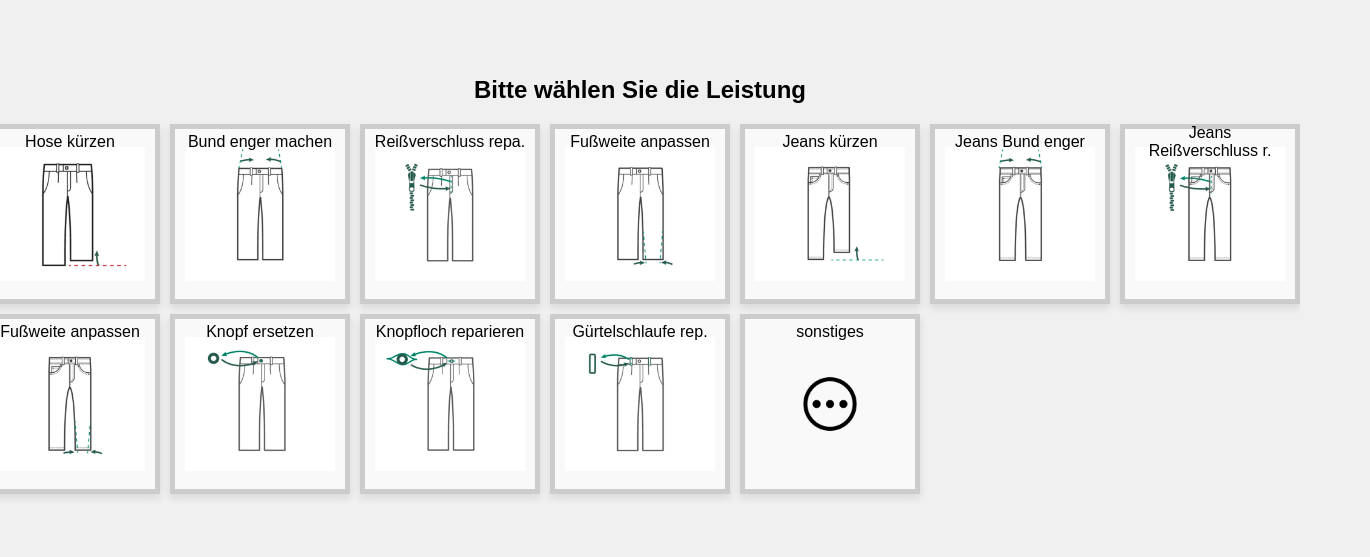
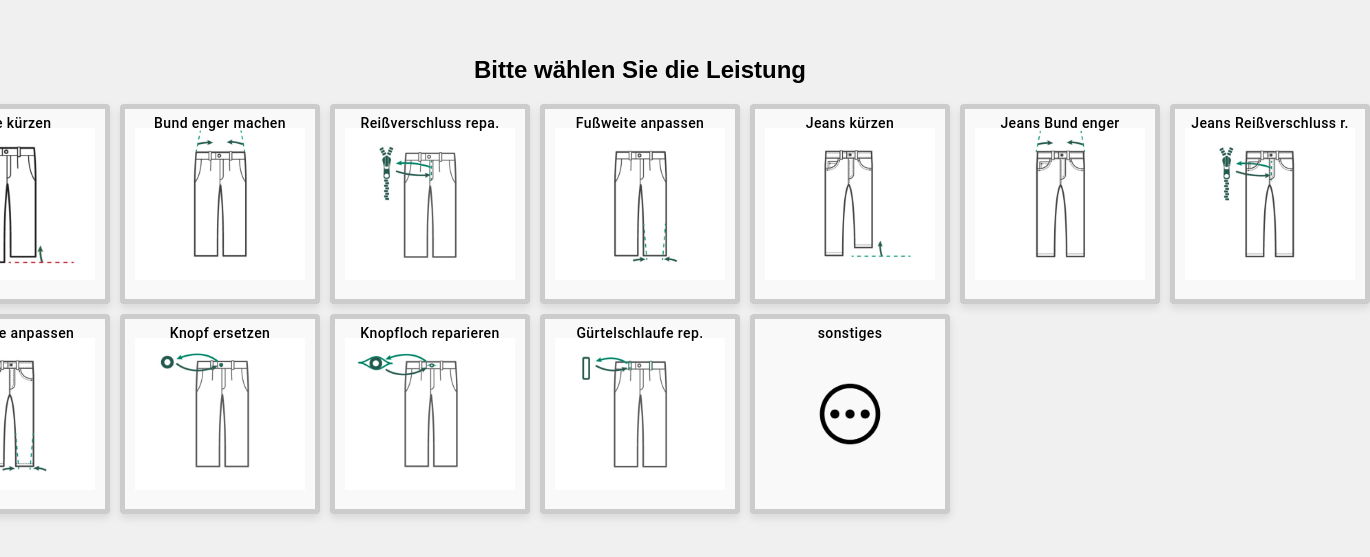
Before and after one commit to AS221412/schneiderei-system, a React (Create React App) app: page /hose in a window 1280 px wide. Shown: the part 125-682 px from the top of the page, 1370 px wide, since content can reach past the window. Built offline with nearby package versions, Linux system fonts and the light colour scheme.

Commit message:
optimierungen Code für Hose vereinfacht und Component Leistung hinzugefügt

```diff
--- a/src/App.tsx
+++ b/src/App.tsx
@@ -9,6 +9,7 @@ import {Kleid} from "./components/Kleid/Kleid"
 import {Rock} from "./components/Rock/Rock"
 import {Anzug} from "./components/Anzug/Anzug"
 import {Jacke} from "./components/Jacke/Jacke"
+import {Leistung} from "./components/Leistung/Leistung"
 import "./App.css";
 
 
@@ -24,6 +25,8 @@ function App() {
         <Route path="/Rock" element = {<Rock />} />
         <Route path="/Anzug" element = {<Anzug />} />
         <Route path="/Jacke" element = {<Jacke />} />
+        <Route path="/Leistung" element = {<Leistung />} />
+
       </Routes>
     </Router>
   );
--- a/src/components/Hose/Hose.css
+++ b/src/components/Hose/Hose.css
@@ -47,8 +47,13 @@ body {
 
 p{
     position: absolute;
-    margin-bottom: 10rem;
+    margin-bottom: 11rem;
+    text-transform: none;
+    size: 50%;
+    color: black;
 }
+
+
 
 @media (max-width: 1200px) {
     .outer-container {
--- a/src/components/Hose/Hose.tsx
+++ b/src/components/Hose/Hose.tsx
@@ -11,73 +11,50 @@ import JFussweite from "../../assets/HoseBilder/j_fussweiteEnger.png";
 import KnopfErsetzen from "../../assets/HoseBilder/KnopfErsetzen.png";
 import KnopfLochReparieren from "../../assets/HoseBilder/KnopflochReparieren.png";
 import Gürtelschlaufe from "../../assets/HoseBilder/GürtelSchlaufe.png";
-import sonstige from "../../assets/mainBilder/sonstige.png"
+import sonstige from "../../assets/mainBilder/sonstige.png";
 import "./Hose.css";
+import {Button} from "@mui/material";
+import { transform } from "typescript";
+
+
+const services = [
+  { src: HKürzen, text: "Hose kürzen"},
+  { src: HBundEnger, text: "Bund enger machen" },
+  { src: HReissverschluss, text: "Reißverschluss repa."},
+  { src: HFussWeite, text: "Fußweite anpassen" },
+  { src: JKürzen, text: "Jeans kürzen"},
+  { src: JBundEnger, text: "Jeans Bund enger"},
+  { src: JReissverschluss, text: "Jeans Reißverschluss r." },
+  { src: JFussweite, text: "Fußweite anpassen" },
+  { src: KnopfErsetzen, text: "Knopf ersetzen"},
+  { src: KnopfLochReparieren, text: "Knopfloch reparieren" },
+  { src: Gürtelschlaufe, text: "Gürtelschlaufe rep."},
+  { src: sonstige, text: "sonstiges" },
+];
 
 export const Hose = () => {
 
   const navigate = useNavigate();
 
   const handleClick = () => {
+    navigate('/Leistung')
+  };
 
-  };
 
   return (
     <div>
       <div className="header">
         <h2>Bitte wählen Sie die Leistung</h2>
       </div>
-
       <div className="outer-container">
-        <div
-         onClick={handleClick} className="HKürzen">
-          <img src={HKürzen} />
-          <p>Hose kürzen</p>
-        </div>
-        <div className="HBundEnger">
-          <img src={HBundEnger} />
-          <p>Bund enger machen</p>
-        </div>
-        <div className="HReissverschluss">
-          <img src={HReissverschluss} />
-          <p>Reißverschluss repa.</p>
-        </div>
-        <div className="HFussWeite">
-          <img src={HFussWeite} />
-          <p>Fußweite anpassen</p>
-        </div>
-        <div className="JKürzen">
-          <img src={JKürzen} />
-          <p>Jeans kürzen</p>
-        </div>
-        <div className="JBundEnger">
-          <img src={JBundEnger} />
-        <p>Jeans Bund enger</p>
-        </div>
-        <div className="JReissverschluss">
-          <img src={JReissverschluss} />
-          <p>Jeans Reißverschluss r.</p>
-        </div>
-        <div className="JFussweite">
-          <img src={JFussweite} />
-          <p>Fußweite anpassen</p>
-        </div>
-        <div className="KnopfErsetzen">
-          <img src={KnopfErsetzen} />
-          <p>Knopf ersetzen</p>
-        </div>
-        <div className="KnopfLochReparieren">
-          <img src={KnopfLochReparieren} />
-          <p>Knopfloch reparieren</p>
-        </div>
-        <div className="Gürtelschlaufe">
-          <img src={Gürtelschlaufe} />
-          <p>Gürtelschlaufe rep.</p>
-        </div>
-        <div className="Sonstiges">
-          <img src={sonstige} />
-          <p>sonstiges</p>
-        </div>
+        {services.map((services) => (
+          <Button style={{height: "200px",width: "200px"}}
+            onClick={() => handleClick()}
+          >
+            <img src={services.src} alt={services.text} />
+            <p>{services.text}</p>
+          </Button>
+        ))}
       </div>
     </div>
   );
--- /dev/null
+++ b/src/components/Leistung/Leistung.tsx
@@ -0,0 +1,10 @@
+import {ReactDOM, useState, useEffect} from "react";
+
+
+export const Leistung = () => {
+
+return (
+    <div>Hello World</div>
+)
+
+}
```
Also changed, not shown: src/components/Leistung/Leistung.css (added).
